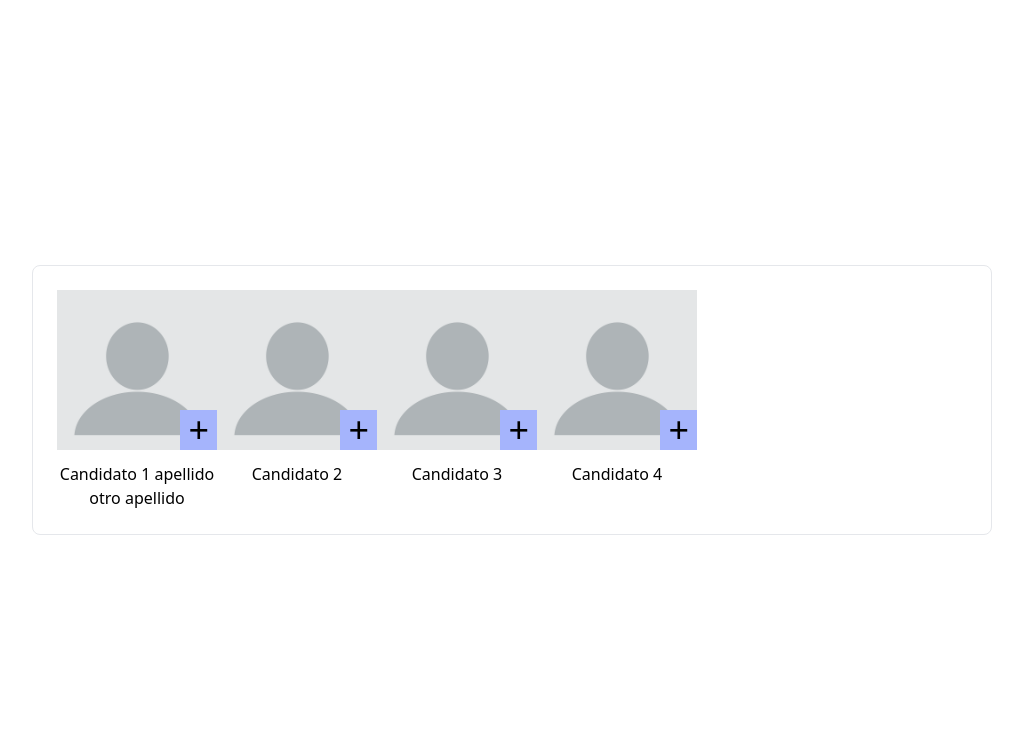
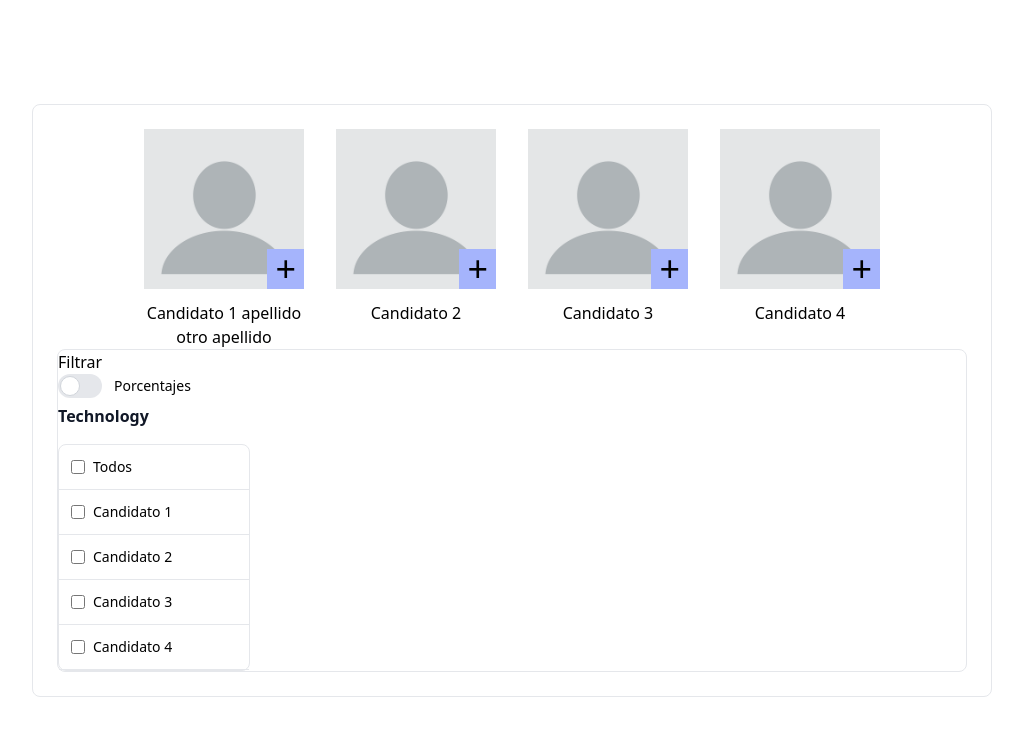
Before and after one commit to Bubbl33s/mir-sistema-votaciones, a React (Vite) app: page / in a window 1280 px wide. Shown: the top 736 px of the page, without its empty margins (128-1151 px from the left). Built offline with nearby package versions, Linux system fonts and the light colour scheme.

Commit message:
feat: add checkbox component

```diff
--- a/src/App.tsx
+++ b/src/App.tsx
@@ -1,16 +1,20 @@
-import { Candidato } from "./components";
+import { Candidato, Filtro } from "./components";
 
 function App() {
   return (
     <>
       <div className="h-screen flex justify-center items-center">
-        <main className="w-9/12 p-6 border rounded-lg">
-          <section className="flex">
+        <main className="w-9/12 max-w-6xl p-6 border rounded-lg">
+          <section className="flex justify-center gap-8">
             <Candidato name="Candidato 1 apellido otro apellido" />
             <Candidato name="Candidato 2" />
             <Candidato name="Candidato 3" />
             <Candidato name="Candidato 4" />
           </section>
+
+          <aside>
+            <Filtro />
+          </aside>
         </main>
       </div>
     </>
--- a/src/components/Candidato.tsx
+++ b/src/components/Candidato.tsx
@@ -6,8 +6,9 @@ type CandidatoProps = {
 export default function Candidato({ name, img }: CandidatoProps) {
   return (
     <div className="flex flex-col items-center max-w-40">
-      <div className="relative mb-3">
+      <div className="relative mb-3 w-40 overflow-hidden">
         <img
+          className="h-40"
           src={img ? img : "/default-profile.webp"}
           alt={img ? name : "No hay imagen del candidato"}
         />
--- /dev/null
+++ b/src/components/Checkbox.tsx
@@ -0,0 +1,22 @@
+type CheckboxProps = {
+  text: string;
+};
+
+export default function Checkbox({ text }: CheckboxProps) {
+  return (
+    <div className="flex items-center ps-3">
+      <input
+        id="checkbox-1"
+        type="checkbox"
+        value=""
+        className="w-4 h-4 accent-indigo-300 cursor-pointer"
+      />
+      <label
+        htmlFor="laravel-checkbox"
+        className="w-full py-3 ms-2 text-sm font-medium"
+      >
+        {text}
+      </label>
+    </div>
+  );
+}
--- /dev/null
+++ b/src/components/Filtro.tsx
@@ -0,0 +1,32 @@
+import { Switch, Checkbox } from "../components";
+
+export default function Filtro() {
+  return (
+    <div className="border rounded-lg">
+      <h2>Filtrar</h2>
+      <Switch text="Porcentajes" />
+
+      <h3 className="mb-4 font-semibold text-gray-900 dark:text-white">
+        Technology
+      </h3>
+
+      <ul className="w-48 text-sm font-medium border border-gray-200 rounded-lg">
+        <li className="w-full border-b border-gray-200 rounded-t-lg">
+          <Checkbox text="Todos" />
+        </li>
+        <li className="w-full border-b border-gray-200 rounded-t-lg">
+          <Checkbox text="Candidato 1" />
+        </li>
+        <li className="w-full border-b border-gray-200 rounded-t-lg">
+          <Checkbox text="Candidato 2" />
+        </li>
+        <li className="w-full border-b border-gray-200 rounded-t-lg">
+          <Checkbox text="Candidato 3" />
+        </li>
+        <li className="w-full border-b border-gray-200 rounded-t-lg">
+          <Checkbox text="Candidato 4" />
+        </li>
+      </ul>
+    </div>
+  );
+}
--- /dev/null
+++ b/src/components/Switch.tsx
@@ -0,0 +1,13 @@
+type SwitchProps = {
+  text: string;
+};
+
+export default function Switch({ text }: SwitchProps) {
+  return (
+    <label className="inline-flex items-center cursor-pointer">
+      <input type="checkbox" value="" className="sr-only peer" />
+      <div className="relative w-11 h-6 bg-gray-200 peer-focus:outline-none peer-focus:ring-4 peer-focus:ring-blue-300 dark:peer-focus:ring-transparent rounded-full peer peer-checked:after:translate-x-full rtl:peer-checked:after:-translate-x-full peer-checked:after:border-white after:content-[''] after:absolute after:top-[2px] after:start-[2px] after:bg-white after:border-gray-300 after:border after:rounded-full after:h-5 after:w-5 after:transition-all peer-checked:bg-indigo-300"></div>
+      <span className="ms-3 text-sm font-medium">{text}</span>
+    </label>
+  );
+}
--- a/src/components/index.ts
+++ b/src/components/index.ts
@@ -1,3 +1,6 @@
 import Candidato from "./Candidato";
+import Filtro from "./Filtro";
+import Switch from "./Switch";
+import Checkbox from "./Checkbox";
 
-export { Candidato };
+export { Candidato, Filtro, Switch, Checkbox };
```
